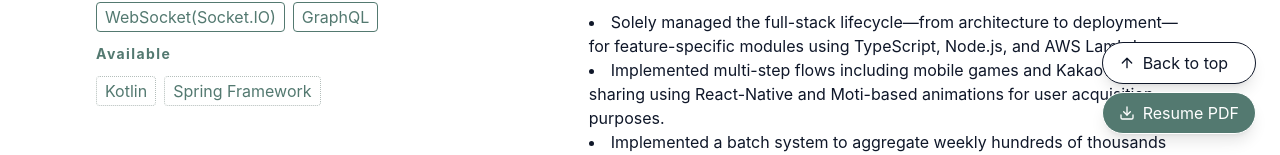
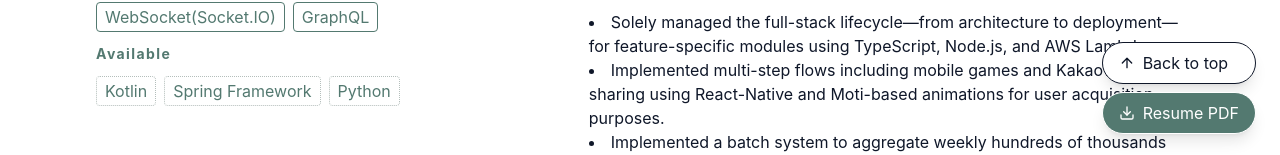
Before and after one commit to junbyeol/resume, a React (Vite) app: page / in a window 1280 px wide. Shown: the part 642-797 px from the top of the page. Built offline with nearby package versions, Linux system fonts and the light colour scheme.

Commit message:
feat: skills에 python 추가

```diff
--- a/src/locales/lastUpdated.ts
+++ b/src/locales/lastUpdated.ts
@@ -1,4 +1,4 @@
-export const lastUpdated = new Date("2026-04-22").toLocaleDateString();
+export const lastUpdated = new Date("2026-04-29").toLocaleDateString();
 export const lastUpdatedNowDaysInterval = Math.floor(
   (new Date().getTime() - new Date(lastUpdated).getTime()) /
     (1000 * 60 * 60 * 24),
--- a/src/locales/skills.ts
+++ b/src/locales/skills.ts
@@ -2,7 +2,7 @@ export const skills = [
   {
     title: "Backend",
     tags: ["TypeScript", "Node.js", "WebSocket(Socket.IO)", "GraphQL"],
-    ghosts: ["Kotlin", "Spring Framework"],
+    ghosts: ["Kotlin", "Spring Framework", "Python"],
   },
   {
     title: "Cloud & Infrastructure",
```
